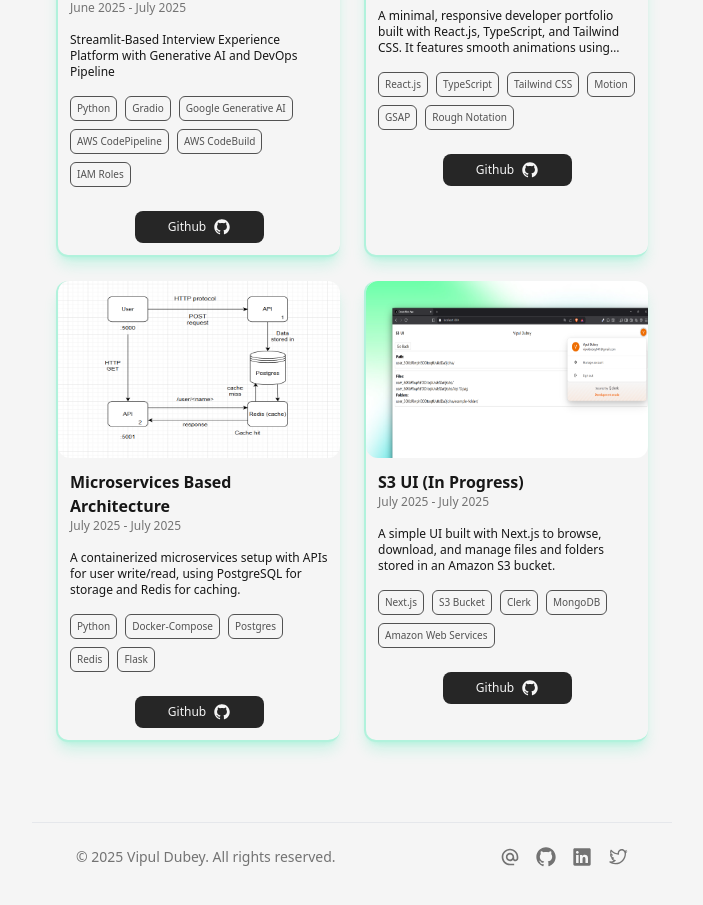
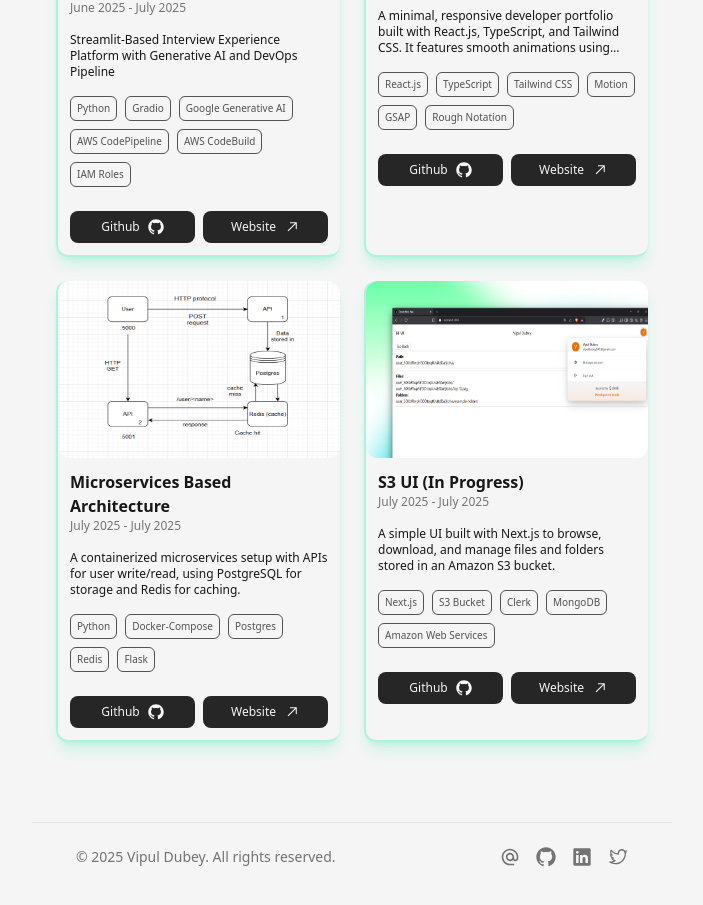
Before and after one commit to VipulDub-Cdr/portfolio, a React (Vite) app: page / in a window 1280 px wide. Shown: the part 1534-2439 px from the top of the page, without its empty margins (288-991 px from the left). Built offline with nearby package versions, Linux system fonts and the light colour scheme.

Commit message:
added new component

```diff
--- a/src/components/ProjectCard.tsx
+++ b/src/components/ProjectCard.tsx
@@ -4,6 +4,8 @@ import { motion } from "motion/react";
 import { useTheme } from "../context/theme.context.tsx";
 
 import { ProjectType } from "../types";
+
+import { RxArrowTopRight } from "react-icons/rx";
 
 const ProjectCard = ({ project }: { project: ProjectType }) => {
   const { isDarkMode } = useTheme();
@@ -113,7 +115,7 @@ const ProjectCard = ({ project }: { project: ProjectType }) => {
             Github
             <RxGithubLogo className="h-4 w-4" />
           </motion.a>
-          {/* <motion.a
+          <motion.a
             href={project.live}
             target="_blank"
             rel="noopener noreferrer"
@@ -123,7 +125,7 @@ const ProjectCard = ({ project }: { project: ProjectType }) => {
           >
             Website
             <RxArrowTopRight className="h-4 w-4" />
-          </motion.a> */}
+          </motion.a>
         </div>
       </motion.div>
     </motion.div>
```
